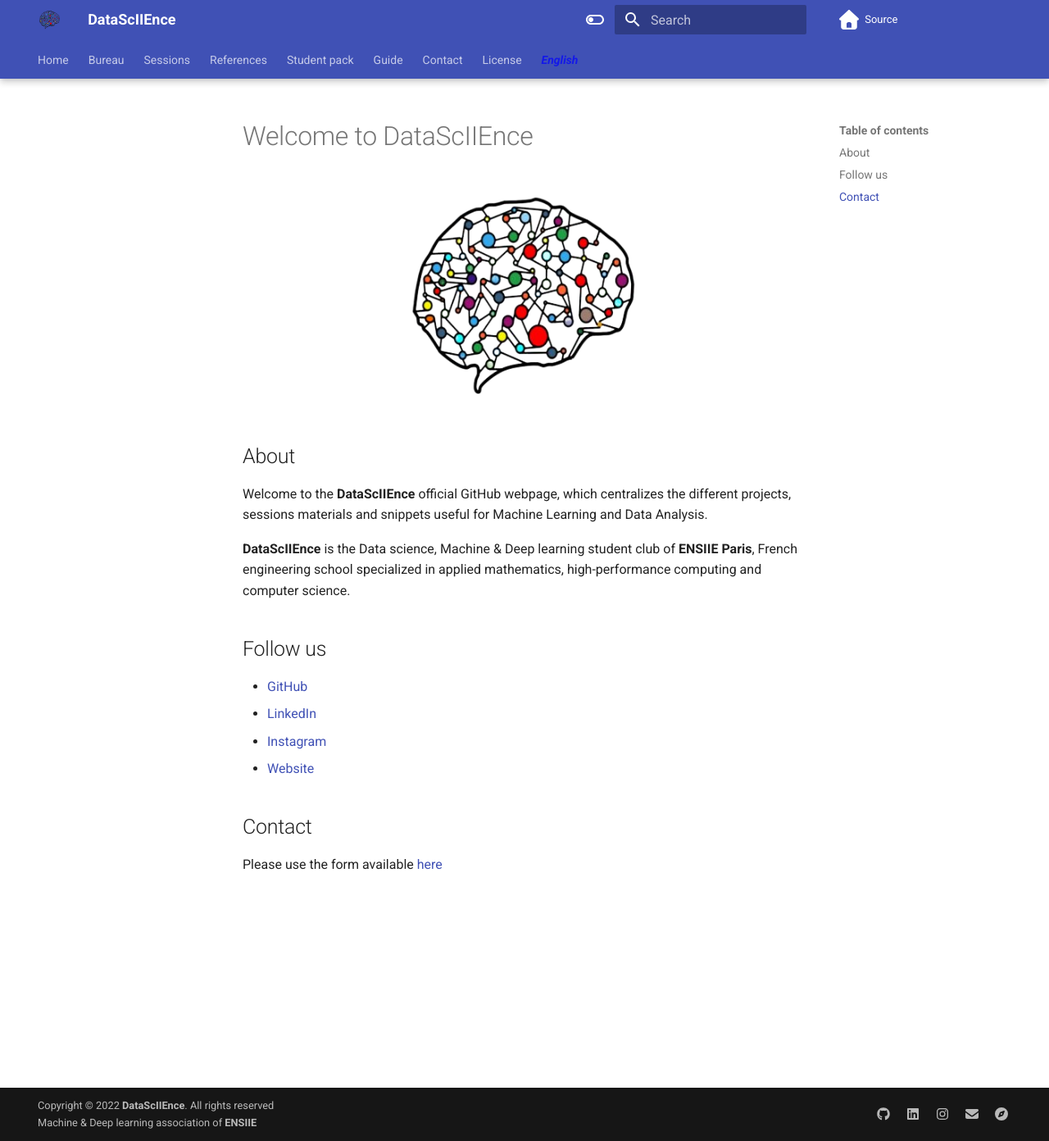
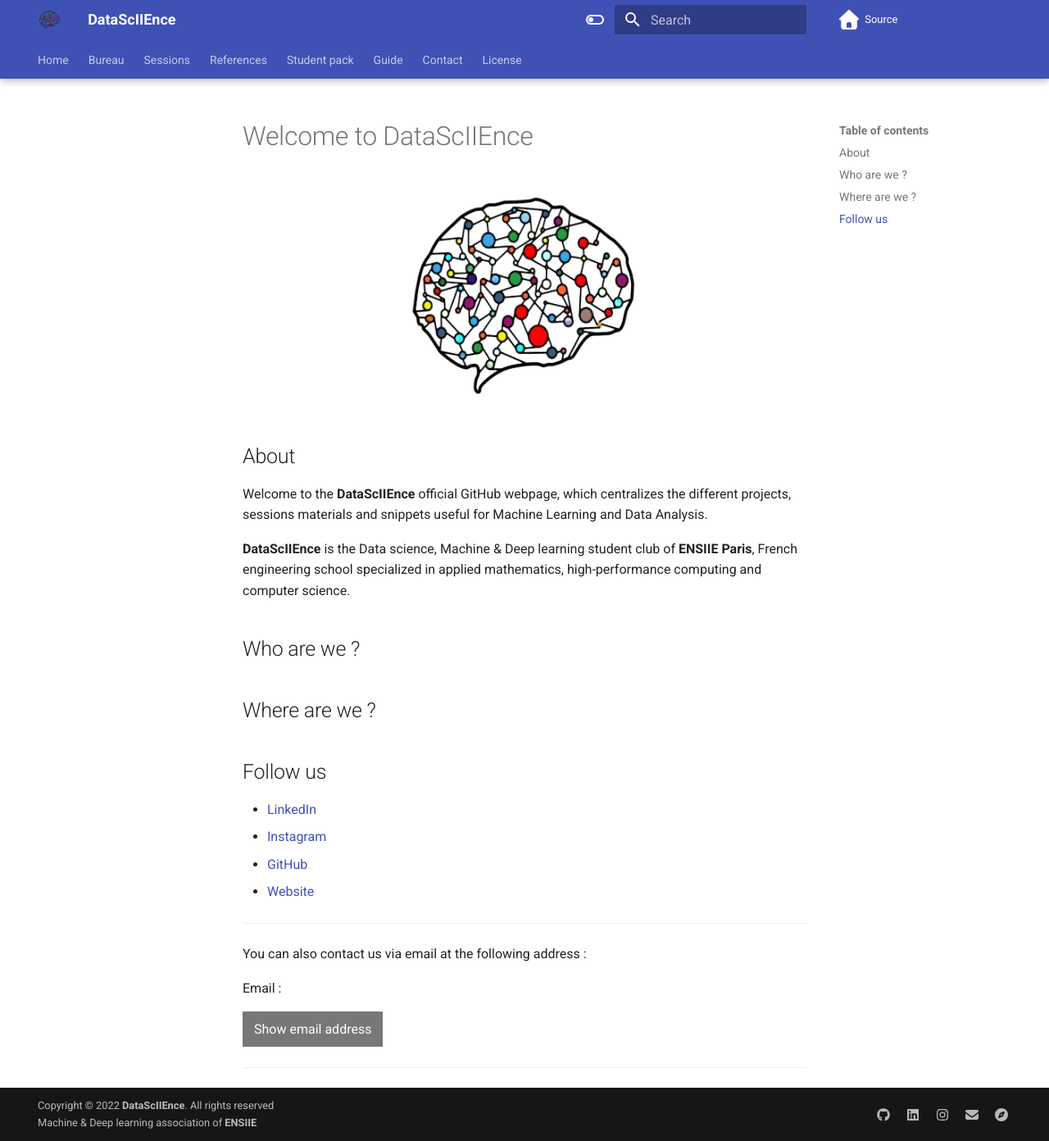
Before and after one commit to DataScIIEnce-ENSIIE/datasciience-ensiie.github.io, an MkDocs documentation site: the page built from docs/index.md, in a window 1280 px wide and 1392 px high. Shown: the whole window at 82% size. Built offline with MkDocs 1.6.1 and Material for MkDocs 9.7.7, drawn with Linux system fonts in a browser that asks for light colours; comment, search, counter and statistics services are not loaded.

Commit message:
Adding email support on webpage

```diff
--- a/docs/assets/style/extra.css
+++ b/docs/assets/style/extra.css
@@ -11,8 +11,23 @@
     color: white;
 }
 
+/*
 .md-tabs__item:last-child a.md-tabs__link:last-child {
     color: blue !important;
     font-style: italic;
     font-weight: bold;
+}*/
+
+button#show-email {
+    border: 2px solid rgb(119, 119, 119);
+    padding: 10px 12px;
+    color: white;
+    cursor: pointer;
+    background-color: rgb(119, 119, 119);
 }
+
+button#show-email:hover,
+button#show-email:focus {
+    color: rgb(119, 119, 119);
+    background-color: white;
+}
--- a/docs/index.md
+++ b/docs/index.md
@@ -10,15 +10,27 @@
 
 **DataScIIEnce** is the Data science, Machine & Deep learning student club of **ENSIIE Paris**, French engineering school specialized in applied mathematics, high-performance computing and computer science.
 
-## Follow us
-
-- [GitHub](https://github.com/DataScIIEnce-ENSIIE/)
-- [LinkedIn](https://www.linkedin.com/company/datasciience)
-- [Instagram](https://instagram.com/datasciience_club)
-- [Website](https://datasciience.iiens.net/)
+## Who are we ?
 
 
 
-## Contact
+## Where are we ?
 
-Please use the form available [here](https://datasciience.iiens.net/contact.php)
+
+## Follow us
+
+- [LinkedIn](https://www.linkedin.com/company/datasciience)
+- [Instagram](https://instagram.com/datasciience_club)
+- [GitHub](https://github.com/DataScIIEnce-ENSIIE/)
+- [Website](https://datasciience.iiens.net/)
+
+---
+
+You can also contact us via email at the following address :
+
+<p>Email : <span id='email'></span></p>
+
+<button onclick="document.getElementById('email').innerHTML = '<a>datasciience@gmail.com</a>';" id="show-email">Show email address</button>
+
+
+---
--- a/mkdocs.yml
+++ b/mkdocs.yml
@@ -75,7 +75,6 @@
   - Guide: "../guide"
   - Contact: "../contact"
   - License: "../license"
-  - English: "../english"
 markdown_extensions:
   - admonition
   - footnotes
```
